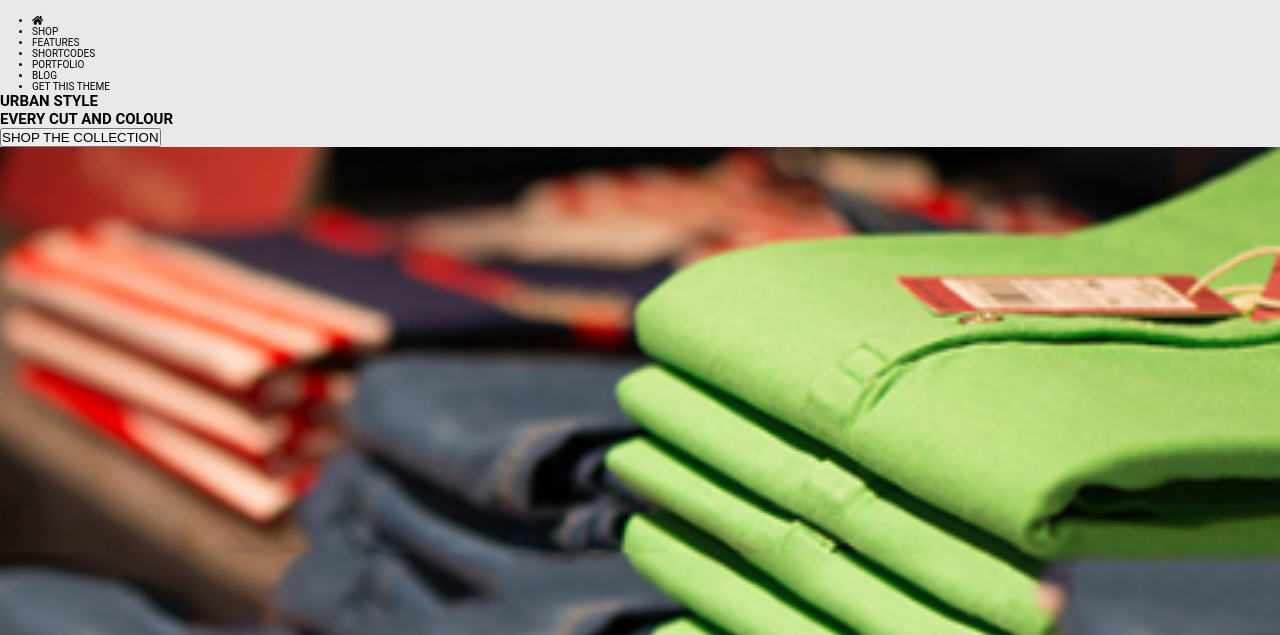
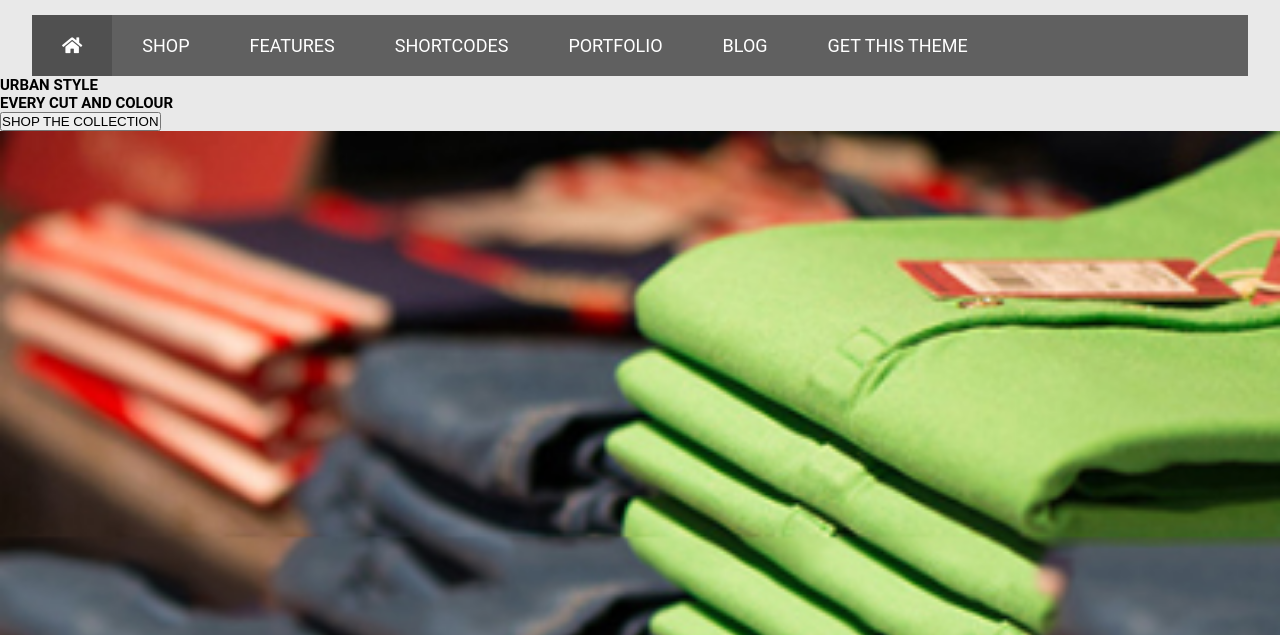
Before and after one commit to hi2tamzid/PSD-to-HTML-Project-2, a plain HTML site: page index.html in a window 1280 px wide. Shown: the part 165-800 px from the top of the page. Drawn offline with Linux system fonts and the light colour scheme.

Commit message:
Header Section Completed

```diff
--- a/index.html
+++ b/index.html
@@ -75,14 +75,14 @@
         </div>
       </div>
       <nav>
-        <ul class="navbar">
+        <ul class="navbar flex list-unstyle text-white">
           <li class="nav_list"><i class="fas fa-home"></i></li>
-          <li class="nav_list">SHOP</li>
-          <li class="nav_list">FEATURES</li>
-          <li class="nav_list">SHORTCODES</li>
-          <li class="nav_list">PORTFOLIO</li>
-          <li class="nav_list">BLOG</li>
-          <li class="nav_list">GET THIS THEME</li>
+          <li class="nav_list"><a href="#" class="nav_a">SHOP</a></li>
+          <li class="nav_list"><a href="#" class="nav_a">FEATURES</a></li>
+          <li class="nav_list"><a href="#" class="nav_a">SHORTCODES</a></li>
+          <li class="nav_list"><a href="#" class="nav_a">PORTFOLIO</a></li>
+          <li class="nav_list"><a href="#" class="nav_a">BLOG</a></li>
+          <li class="nav_list"><a href="#" class="nav_a">GET THIS THEME</a></li>
         </ul>
       </nav>
     </div>
--- a/resources/css/styles.css
+++ b/resources/css/styles.css
@@ -425,3 +425,30 @@ input{
   background-color: #37c37f;
   padding-top: 1.5rem;
 }
+
+/* ======================== */
+/* NAVIGATION SECTION */
+/* ======================== */
+
+nav{
+  background-color: #606060;
+}
+
+.navbar{
+  font-size: 1.8rem;
+}
+
+.nav_a{
+  color: #fff;
+  text-decoration: none;
+}
+.nav_list{
+  padding: 2rem 3rem;
+}
+.nav_list:nth-child(2){
+  /* padding-left: 0; */
+
+}
+.nav_list:first-child{
+  background-color: #505050;
+}
```
